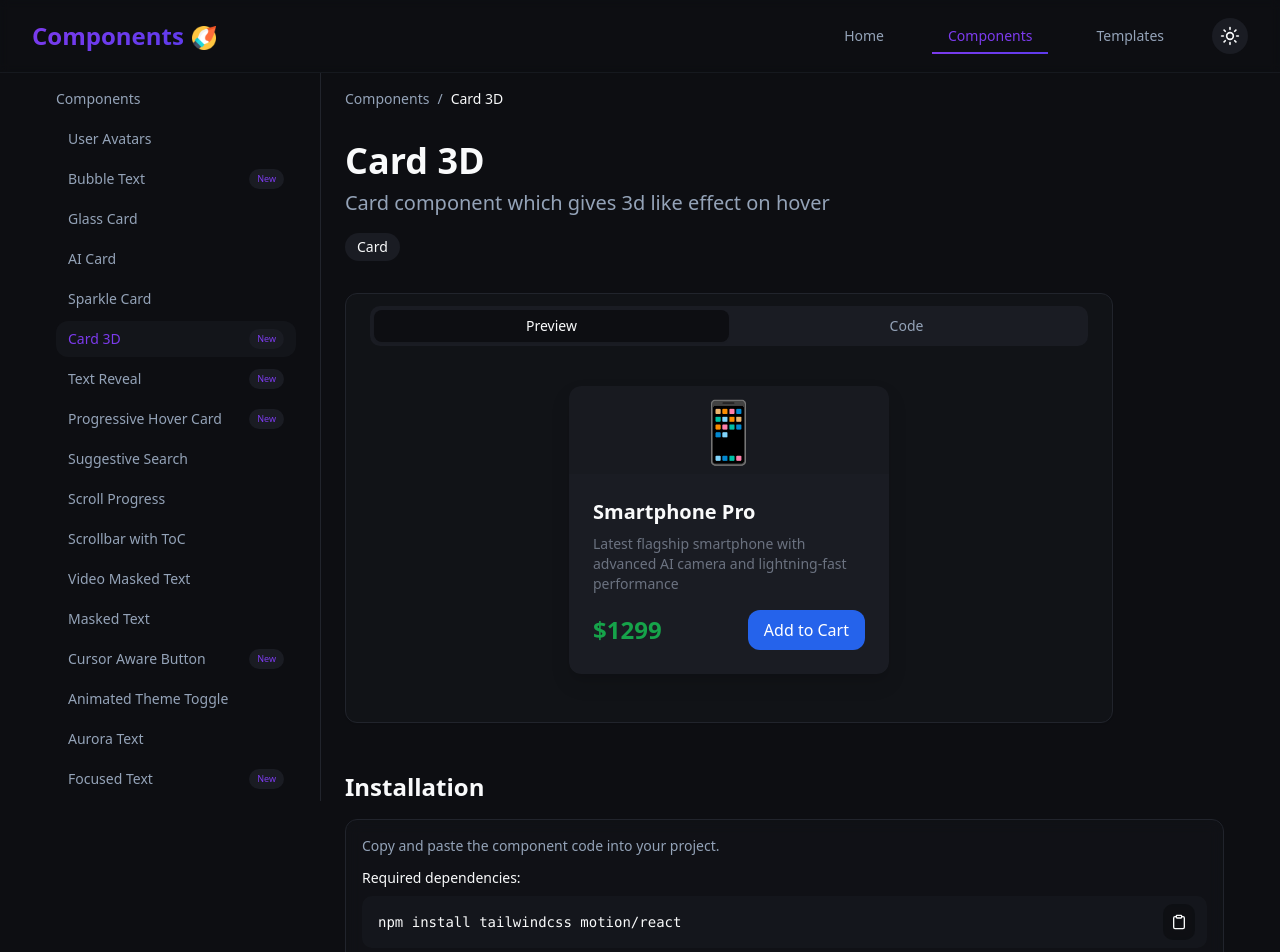
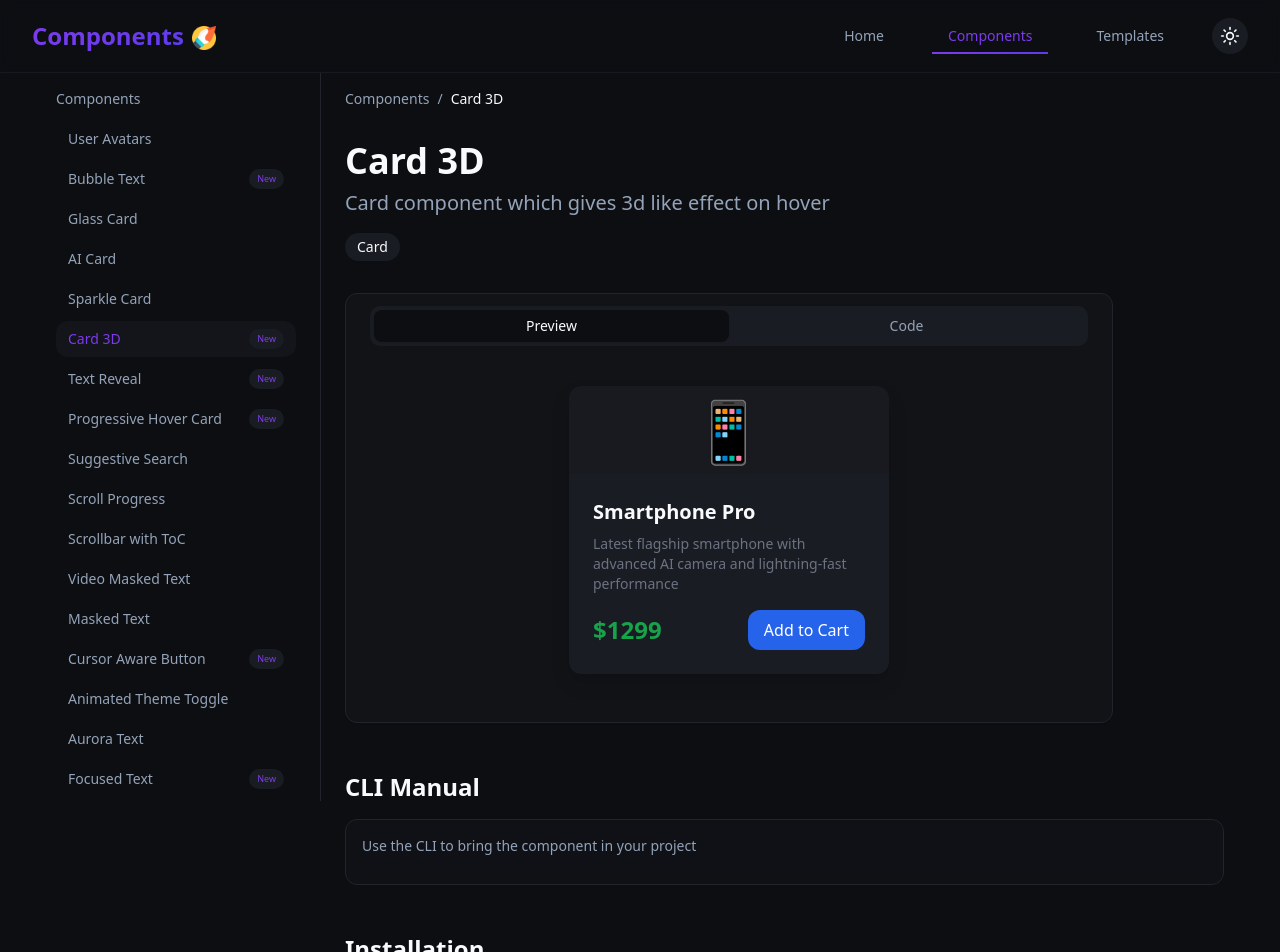
Before and after one commit to Hard-Patel/Spartan-UI, a React (Vite) app: page /components/3d-card in a window 1280 px wide. Shown: the top 952 px of the page. Built offline with nearby package versions, Linux system fonts and the light colour scheme.

Commit message:
minor changes

```diff
--- a/src/components/preview/MarqueePreview.tsx
+++ b/src/components/preview/MarqueePreview.tsx
@@ -1,4 +1,4 @@
-import { Marquee } from "../showcase/Marquee";
+import { Marquee } from "../spartan-ui/Marquee";
 
 // Demo component showing different marquee examples
 export const MarqueePreview = () => {
--- a/src/data/components.ts
+++ b/src/data/components.ts
@@ -3,6 +3,7 @@ export interface ComponentData {
   name: string;
   description: string;
   category: string;
+  cli?: string;
   dependencies?: string[];
   featured?: boolean;
   listed?: boolean;
@@ -89,10 +90,13 @@ export const COMPONENT_ORDER = [
   COMPONENT_IDS.waterReflectedImage,
 ] as const;
 
+const CLI_BASE_URL = "https://components-registry.netlify.app/r";
+
 // 3. Raw components data (same as you already have)
 const rawComponentsData: ComponentData[] = [
   {
     id: COMPONENT_IDS.progressiveHoverCard,
+    cli: `${CLI_BASE_URL}/${COMPONENT_IDS.progressiveHoverCard}.json`,
     name: "Progressive Hover Card",
     description: "Card with progresive hover effect with smooth animation",
     category: "Card",
--- a/src/pages/ComponentDetail.tsx
+++ b/src/pages/ComponentDetail.tsx
@@ -83,6 +83,64 @@ const ComponentDetail = () => {
               className="mb-12"
             >
               <ComponentPreview component={component} />
+            </motion.div>
+
+            {/* CLI Instruction */}
+            <motion.div
+              initial={{ opacity: 0, y: 30 }}
+              animate={{ opacity: 1, y: 0 }}
+              transition={{ duration: 0.6, delay: 0.3 }}
+              className="mb-12 max-w-[88vw]"
+            >
+              <h2 className="text-xl md:text-2xl font-bold mb-4">CLI Manual</h2>
+              <div className="code-block">
+                <p className="text-sm text-muted-foreground mb-3">
+                  Use the CLI to bring the component in your project
+                </p>
+                {component.cli && (
+                  <div className="mb-4">
+                    <p className="text-sm font-medium mb-2">CLI:</p>
+                    <code className="relative block bg-muted/50 p-4 rounded-md text-sm">
+                      npx shadcn@latest add {component.cli}
+                      <div className="absolute top-1/2 -translate-y-1/2 right-3 z-10">
+                        <Button
+                          variant="secondary"
+                          size="sm"
+                          onClick={() =>
+                            copyToClipboard(
+                              `npx shadcn@latest add ${component.cli}`
+                            )
+                          }
+                          className="px-2 bg-background/80 hover:bg-background/80 backdrop-blur-sm"
+                        >
+                          <AnimatePresence mode="wait">
+                            {copied ? (
+                              <motion.span
+                                key="copied"
+                                initial={{ opacity: 0, scale: 0.8 }}
+                                animate={{ opacity: 1, scale: 1 }}
+                                exit={{ opacity: 0, scale: 0.8 }}
+                                className="text-green-400"
+                              >
+                                <ClipboardCheck />
+                              </motion.span>
+                            ) : (
+                              <motion.span
+                                key="copy"
+                                initial={{ opacity: 0, scale: 0.8 }}
+                                animate={{ opacity: 1, scale: 1 }}
+                                exit={{ opacity: 0, scale: 0.8 }}
+                              >
+                                <Clipboard />
+                              </motion.span>
+                            )}
+                          </AnimatePresence>
+                        </Button>
+                      </div>
+                    </code>
+                  </div>
+                )}
+              </div>
             </motion.div>
 
             {/* Installation Instructions */}
```
